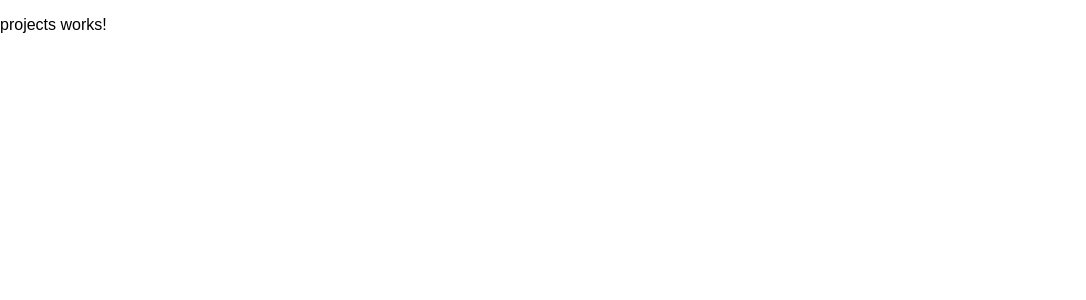
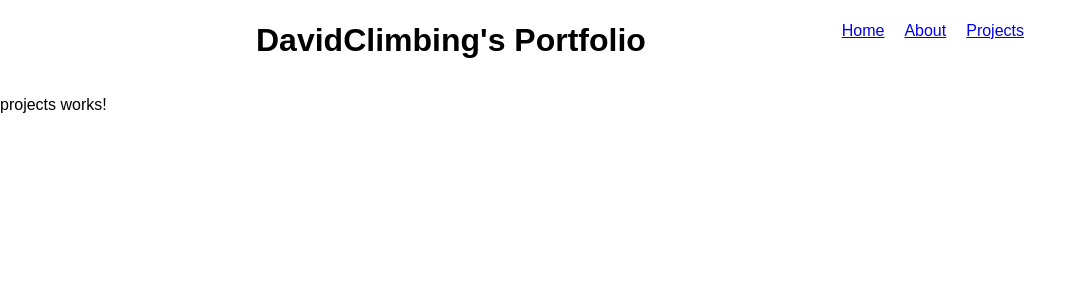
Before and after one commit to davidclimbing/DevFolio, an Angular app: page /projects in a window 1280 px wide. Shown: the top 300 px of the page, without its empty margins (0-1086 px from the left). Built offline with nearby package versions, Linux system fonts and the light colour scheme.

Commit message:
add html title

```diff
--- a/src/app/app.component.ts
+++ b/src/app/app.component.ts
@@ -9,5 +9,4 @@ import { RouterOutlet } from '@angular/router';
   styleUrl: './app.component.scss'
 })
 export class AppComponent {
-  title = 'Devfolio';
 }
--- a/src/app/app.routes.ts
+++ b/src/app/app.routes.ts
@@ -7,6 +7,7 @@ import {HomeComponent} from "./components/home/home.component";
 export const routes: Routes = [
     {
         path: '',
+        title: 'DavidClimbing\'s Portfolio',
         component: HomeComponent,
     },
     {
--- a/src/app/components/about/about.component.html
+++ b/src/app/components/about/about.component.html
@@ -1 +1,2 @@
+<app-header></app-header>
 <p>about works!</p>
--- a/src/app/components/about/about.component.ts
+++ b/src/app/components/about/about.component.ts
@@ -1,8 +1,11 @@
 import { Component } from '@angular/core';
+import {HeaderComponent} from "../header/header.component";
 
 @Component({
   selector: 'app-about',
-  imports: [],
+  imports: [
+    HeaderComponent
+  ],
   standalone: true,
   templateUrl: './about.component.html',
   styleUrl: './about.component.scss'
--- a/src/app/components/header/header.component.html
+++ b/src/app/components/header/header.component.html
@@ -1,6 +1,11 @@
 <div class="header">
   <div class="header__wrap">
-    <a routerLink="/">Home</a>
-    <a routerLink="/about">About</a>
+    <div class="header__home">DavidClimbing's Portfolio</div>
+
+    <nav class="header__nav">
+      <a routerLink="/">Home</a>
+      <a routerLink="/about">About</a>
+      <a routerLink="/projects">Projects</a>
+    </nav>
   </div>
 </div>
--- a/src/app/components/header/header.component.scss
+++ b/src/app/components/header/header.component.scss
@@ -8,7 +8,19 @@
   &__wrap {
     display: flex;
     flex-direction: row;
-    gap: 20px;
+    justify-content: space-between;
     width: 60vw;
   }
+
+  &__home {
+    font-size: 32px;
+    font-weight: bold;
+  }
+
+  &__nav {
+    display: flex;
+    flex-direction: row;
+    justify-content: center;
+    gap: 20px;
+  }
 }
--- a/src/app/components/projects/projects.component.html
+++ b/src/app/components/projects/projects.component.html
@@ -1 +1,2 @@
+<app-header></app-header>
 <p>projects works!</p>
--- a/src/app/components/projects/projects.component.ts
+++ b/src/app/components/projects/projects.component.ts
@@ -1,8 +1,11 @@
 import { Component } from '@angular/core';
+import {HeaderComponent} from "../header/header.component";
 
 @Component({
   selector: 'app-projects',
-  imports: [],
+  imports: [
+    HeaderComponent
+  ],
   standalone: true,
   templateUrl: './projects.component.html',
   styleUrl: './projects.component.scss'
--- a/src/index.html
+++ b/src/index.html
@@ -2,7 +2,7 @@
 <html lang="en">
 <head>
   <meta charset="utf-8">
-  <title>Devfolio</title>
+  <title></title>
   <base href="/">
   <meta name="viewport" content="width=device-width, initial-scale=1">
   <link rel="icon" type="image/x-icon" href="favicon.ico">
```
Also changed, not shown: src/app/app.config.ts (deleted, +0 -8 lines), src/app/components/home/home.component.html (line endings or trailing spaces).
